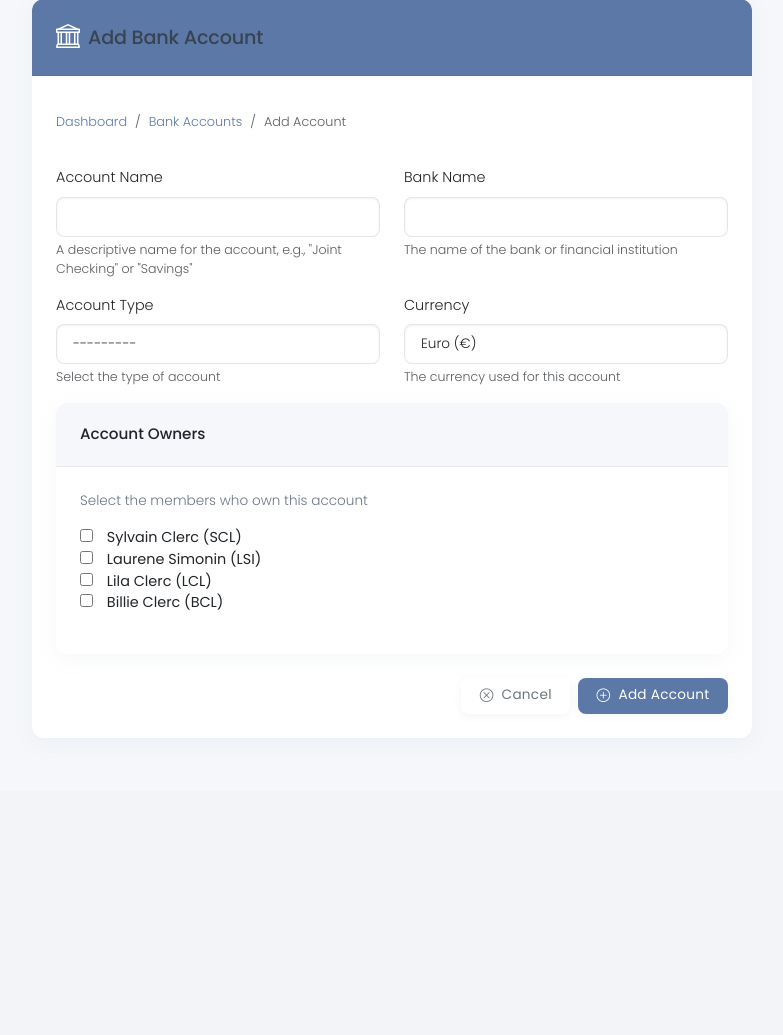
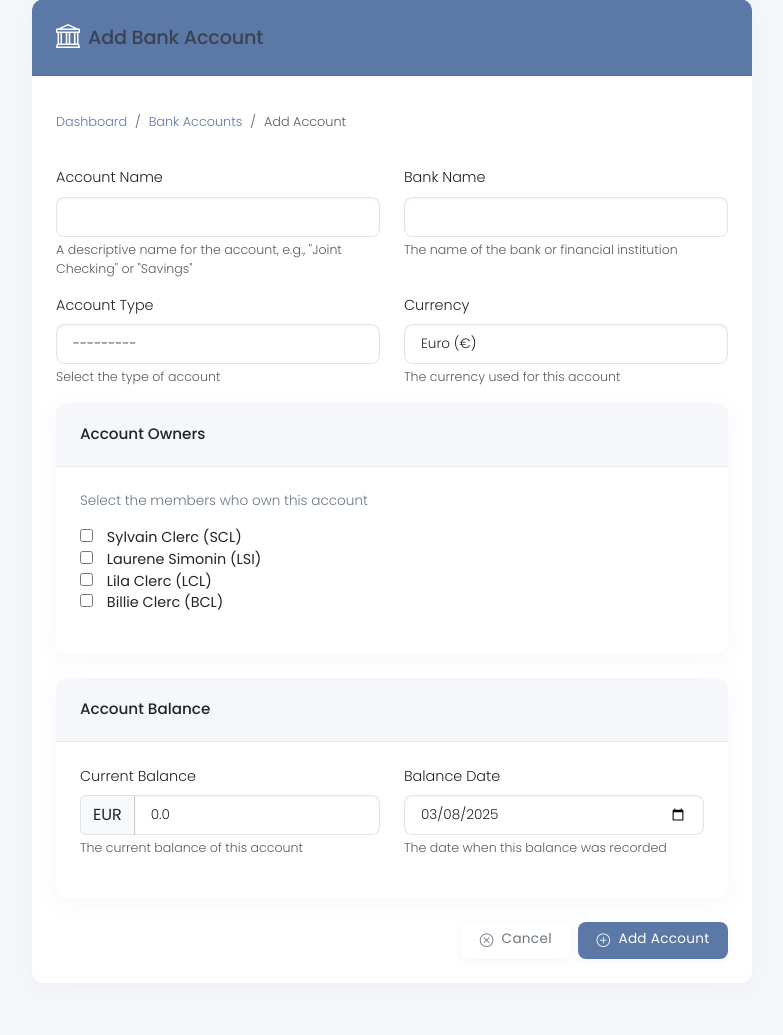
Before and after one commit to sloutmyv/finance_tracker_v1, a Django app: page /en/financial/bank-account/create/ in a window 1280 px wide. Shown: the part 146-1181 px from the top of the page, without its empty margins (248-1031 px from the left). Before the commit the page ends 884 px from the top, so only its background shows below. Run offline with Django 5.2, Linux system fonts and the light colour scheme; a user stored in the database is signed in; data comes from the database, SQL or seed files in the repository; both versions use the stored data as it was after the commit.

```diff
--- a/core/forms.py
+++ b/core/forms.py
@@ -44,19 +44,23 @@ class BankAccountForm(forms.ModelForm):
 
     class Meta:
         model = BankAccount
-        fields = ['name', 'bank_name', 'account_type', 'currency', 'members']
+        fields = ['name', 'bank_name', 'account_type', 'currency', 'members', 'balance', 'balance_date']
         widgets = {
             'name': forms.TextInput(attrs={'class': 'form-control'}),
             'bank_name': forms.TextInput(attrs={'class': 'form-control'}),
             'account_type': forms.Select(attrs={'class': 'form-control'}),
             'currency': forms.Select(attrs={'class': 'form-control'}),
             'members': forms.CheckboxSelectMultiple(),
+            'balance': forms.NumberInput(attrs={'class': 'form-control', 'step': '0.01'}),
+            'balance_date': DateInput(attrs={'class': 'form-control'}),
         }
         help_texts = {
             'name': _('A descriptive name for the account, e.g., "Joint Checking" or "Savings"'),
             'bank_name': _('The name of the bank or financial institution'),
             'currency': _('The currency used for this account'),
             'members': _('Select all family members who have access to this account'),
+            'balance': _('The current balance of this account'),
+            'balance_date': _('The date when this balance was recorded'),
         }
 
 class PaymentMethodForm(forms.ModelForm):
--- a/locale/en/LC_MESSAGES/django.json
+++ b/locale/en/LC_MESSAGES/django.json
@@ -10,5 +10,130 @@
   "French": "French",
   "Logout": "Logout",
   "Login": "Login",
-  "admin/": "admin/"
+  "admin/": "admin/",
+
+  "Hello": "Hello",
+  "Welcome to your personal Finance Tracker dashboard.": "Welcome to your personal Finance Tracker dashboard.",
+  "Financial Environment Setup": "Financial Environment Setup",
+  "Your financial environment is fully set up! You can now start tracking your finances.": "Your financial environment is fully set up! You can now start tracking your finances.",
+  "Complete the following steps to set up your financial environment:": "Complete the following steps to set up your financial environment:",
+  "Create Tax Household": "Create Tax Household",
+  "Create Now": "Create Now",
+  "Set up your tax household with a name.": "Set up your tax household with a name.",
+  "Add Family Members": "Add Members",
+  "Add Member": "Add Member",
+  "Add members to your tax household.": "Add members to your tax household.",
+  "Create Bank Accounts": "Create Bank Accounts",
+  "Add Account": "Add Account",
+  "Set up bank accounts linked to household members.": "Set up bank accounts linked to household members.",
+  "All set!": "All set!",
+  "Your financial environment is complete. You can now track your financial transactions.": "Your financial environment is complete. You can now track your financial transactions.",
+  "Setup required:": "Setup required:",
+  "You must complete all steps above before you can start tracking financial transactions.": "You must complete all steps above before you can start tracking financial transactions.",
+  "Manage Your Financial Environment": "Manage Your Financial Environment",
+
+  "Home": "Home",
+  "Welcome to Finance Tracker": "Welcome to Finance Tracker",
+  "Please login to access your personal dashboard.": "Please login to access your personal dashboard.",
+  "Username:": "Username:",
+  "Password:": "Password:",
+  "Your username and password didn't match. Please try again.": "Your username and password didn't match. Please try again.",
+  "Don't have an account? Contact your administrator.": "Don't have an account? Contact your administrator.",
+
+  "Logged Out": "Logged Out",
+  "You have been successfully logged out.": "You have been successfully logged out.",
+  "Log In Again": "Log In Again",
+  "Password Changed": "Password Changed",
+  "Your password has been changed successfully!": "Your password has been changed successfully!",
+  "Return to Dashboard": "Return to Dashboard",
+  "Current password:": "Current password:",
+  "New password:": "New password:",
+  "Confirm new password:": "Confirm new password:",
+  "Please correct the error(s) below.": "Please correct the error(s) below.",
+
+  "Tax Household": "Tax Household",
+  "Manage your family settings and household members.": "Manage your family settings and household members.",
+  "Banking": "Banking",
+  "Manage your bank accounts and their connections to household members.": "Manage your bank accounts and their connections to household members.",
+  "Manage bank accounts linked to your household members." : "Manage bank accounts linked to your household members.",
+  "Manage Bank Accounts": "Manage Bank Accounts",
+  "You need to create a tax household first": "You need to create a tax household first",
+  "Before adding bank accounts, you need to set up your tax household.": "Before adding bank accounts, you need to set up your tax household.",
+  "You need to add household members first": "You need to add household members first",
+  "Before adding bank accounts, you need to add members to your tax household.": "Before adding bank accounts, you need to add members to your tax household.",
+  "Add Household Member": "Add Household Member",
+  "Account": "Account",
+  "Bank": "Bank",
+  "Type": "Type",
+  "Currency": "Currency",
+  "Created": "Created",
+  "Owners": "Owners",
+  "Actions": "Actions",
+  "Not set": "Not set",
+  "No owners": "No owners",
+  "Edit": "Edit",
+  "You haven't added any bank accounts yet. Click the button above to add your first account.": "You haven't added any bank accounts yet. Click the button above to add your first account.",
+  "Ref": "Ref",
+  "Financial Settings": "Financial Settings",
+  "Tax Household Settings": "Tax Household Settings",
+  "Household Members": "Household Members",
+  "Created on": "Created on",
+  "Name": "Name",
+  "Trigram": "Trigram",
+  "Date of Birth": "Date of Birth",
+  "Delete": "Delete",
+  "You don't have any household members yet. Add your first member below.": "You don't have any household members yet. Add your first member below.",
+  "Manage All Members": "Manage All Members",
+  "You haven't set up your tax household yet.": "You haven't set up your tax household yet.",
+  "Update": "Update",
+  "Add": "Add",
+  "Bank Account": "Bank Account",
+  "Account Name": "Account Name",
+  "Bank Name": "Bank Name",
+  "Account Type": "Account Type",
+  "Select the type of account": "Select the type of account",
+  "Reference Code": "Reference Code",
+  "Auto-generated reference code for this account": "Auto-generated reference code for this account",
+  "Account Owners": "Account Owners",
+  "Cancel": "Cancel",
+  "Manage Household Members": "Manage Household Members",
+  "Manage Members": "Manage Members",
+  "Add, edit, or remove members from your household": "Add, edit, or remove members from your household",
+  "Edit Member": "Edit Member",
+  "New Member": "New Member",
+  "First Name": "First Name",
+  "Last Name": "Last Name",
+  "Delete this member": "Delete this member",
+  "Save Changes": "Save Changes",
+  "Select the members who own this account": "Select the members who own this account",
+  "Member": "Member",
+  "Household Member": "Household Member",
+  "The trigram is automatically generated and cannot be edited.": "The trigram is automatically generated and cannot be edited.",
+
+  "No account types are available. Please contact the administrator to create account types.": "No account types are available. Please contact the administrator to create account types.",
+  "A descriptive name for the account, e.g., \"Joint Checking\" or \"Savings\"": "A descriptive name for the account, e.g., \"Joint Checking\" or \"Savings\"",
+  "The name of the bank or financial institution": "The name of the bank or financial institution",
+  "The currency used for this account": "The currency used for this account",
+  "Select all family members who have access to this account": "Select all family members who have access to this account",
+
+  "Name of the tax household (e.g. 'Smith Family')": "Name of the tax household (e.g. 'Smith Family')",
+  "Name of the account": "Name of the account",
+  "Name of the bank": "Name of the bank",
+  "Auto-generated reference code": "Auto-generated reference code",
+  "Three-letter currency code": "Three-letter currency code",
+  "Account creation date and time": "Account creation date and time",
+
+  "Euro (€)": "Euro (€)",
+  "US Dollar ($)": "US Dollar ($)",
+  "British Pound (£)": "British Pound (£)",
+  "Japanese Yen (¥)": "Japanese Yen (¥)",
+  "Swiss Franc (Fr)": "Swiss Franc (Fr)",
+  "Australian Dollar (A$)": "Australian Dollar (A$)",
+  "Canadian Dollar (C$)": "Canadian Dollar (C$)",
+  "CFP Franc (₣)": "CFP Franc (₣)",
+  "Chinese Yuan (¥)": "Chinese Yuan (¥)",
+
+  "Create": "Create",
+  "Household": "Household",
+  "Household Name": "Household Name"
 }
--- a/locale/fr/LC_MESSAGES/django.json
+++ b/locale/fr/LC_MESSAGES/django.json
@@ -10,5 +10,130 @@
   "French": "Français",
   "Logout": "Déconnexion",
   "Login": "Connexion",
-  "admin/": "admin/"
+  "admin/": "admin/",
+
+  "Hello": "Bonjour",
+  "Welcome to your personal Finance Tracker dashboard.": "Bienvenue sur votre tableau de bord personnel du Gestionnaire de Finances.",
+  "Financial Environment Setup": "Configuration de l'Environnement Financier",
+  "Your financial environment is fully set up! You can now start tracking your finances.": "Votre environnement financier est entièrement configuré ! Vous pouvez maintenant commencer à suivre vos finances.",
+  "Complete the following steps to set up your financial environment:": "Complétez les étapes suivantes pour configurer votre environnement financier :",
+  "Create Tax Household": "Créer un Foyer Fiscal",
+  "Create Now": "Créer Maintenant",
+  "Set up your tax household with a name.": "Configurez votre foyer fiscal avec un nom.",
+  "Add Family Members": "Ajouter des Personnes",
+  "Add Member": "Ajouter un Membre",
+  "Add members to your tax household.": "Ajoutez des membres à votre foyer fiscal.",
+  "Create Bank Accounts": "Créer un Compte Bancaire",
+  "Add Account": "Ajouter un Compte",
+  "Set up bank accounts linked to household members.": "Configurez des comptes bancaires liés aux membres du foyer.",
+  "All set!": "Tout est prêt !",
+  "Your financial environment is complete. You can now track your financial transactions.": "Votre environnement financier est complet. Vous pouvez maintenant suivre vos transactions financières.",
+  "Setup required:": "Configuration requise :",
+  "You must complete all steps above before you can start tracking financial transactions.": "Vous devez compléter toutes les étapes ci-dessus avant de pouvoir commencer à suivre vos transactions financières.",
+  "Manage Your Financial Environment": "Gérer Votre Environnement Financier",
+
+  "Home": "Accueil",
+  "Welcome to Finance Tracker": "Bienvenue sur le Gestionnaire de Finances",
+  "Please login to access your personal dashboard.": "Veuillez vous connecter pour accéder à votre tableau de bord personnel.",
+  "Username:": "Nom d'utilisateur :",
+  "Password:": "Mot de passe :",
+  "Your username and password didn't match. Please try again.": "Votre nom d'utilisateur et votre mot de passe ne correspondent pas. Veuillez réessayer.",
+  "Don't have an account? Contact your administrator.": "Vous n'avez pas de compte ? Contactez votre administrateur.",
+
+  "Logged Out": "Déconnecté",
+  "You have been successfully logged out.": "Vous avez été déconnecté avec succès.",
+  "Log In Again": "Se reconnecter",
+  "Password Changed": "Mot de passe modifié",
+  "Your password has been changed successfully!": "Votre mot de passe a été modifié avec succès !",
+  "Return to Dashboard": "Retourner au tableau de bord",
+  "Current password:": "Mot de passe actuel :",
+  "New password:": "Nouveau mot de passe :",
+  "Confirm new password:": "Confirmer le nouveau mot de passe :",
+  "Please correct the error(s) below.": "Veuillez corriger les erreurs ci-dessous.",
+
+  "Tax Household": "Foyer Fiscal",
+  "Manage your family settings and household members.": "Gérez les paramètres de votre famille et les membres du foyer.",
+  "Banking": "Services Bancaires",
+  "Manage your bank accounts and their connections to household members.": "Gérez vos comptes bancaires et leurs liens avec les membres du foyer.",
+  "Manage bank accounts linked to your household members." : "Gérez vos comptes bancaires et leurs liens avec les membres du foyer.",
+  "Manage Bank Accounts": "Gérer les Comptes Bancaires",
+  "You need to create a tax household first": "Vous devez d'abord créer un foyer fiscal",
+  "Before adding bank accounts, you need to set up your tax household.": "Avant d'ajouter des comptes bancaires, vous devez configurer votre foyer fiscal.",
+  "You need to add household members first": "Vous devez d'abord ajouter des membres au foyer",
+  "Before adding bank accounts, you need to add members to your tax household.": "Avant d'ajouter des comptes bancaires, vous devez ajouter des membres à votre foyer fiscal.",
+  "Add Household Member": "Ajouter un Membre au Foyer",
+  "Account": "Compte",
+  "Bank": "Banque",
+  "Type": "Type",
+  "Currency": "Devise",
+  "Created": "Créé le",
+  "Owners": "Propriétaires",
+  "Actions": "Actions",
+  "Not set": "Non défini",
+  "No owners": "Aucun propriétaire",
+  "Edit": "Modifier",
+  "You haven't added any bank accounts yet. Click the button above to add your first account.": "Vous n'avez pas encore ajouté de comptes bancaires. Cliquez sur le bouton ci-dessus pour ajouter votre premier compte.",
+  "Ref": "Réf",
+  "Financial Settings": "Paramètres Financiers",
+  "Tax Household Settings": "Paramètres du Foyer Fiscal",
+  "Household Members": "Membres du Foyer",
+  "Created on": "Créé le",
+  "Name": "Nom",
+  "Trigram": "Trigramme",
+  "Date of Birth": "Date de Naissance",
+  "Delete": "Supprimer",
+  "You don't have any household members yet. Add your first member below.": "Vous n'avez pas encore de membres dans votre foyer. Ajoutez votre premier membre ci-dessous.",
+  "Manage All Members": "Gérer Tous les Membres",
+  "You haven't set up your tax household yet.": "Vous n'avez pas encore configuré votre foyer fiscal.",
+  "Update": "Modifier",
+  "Add": "Ajouter",
+  "Bank Account": "Compte Bancaire",
+  "Account Name": "Nom du Compte",
+  "Bank Name": "Nom de la Banque",
+  "Account Type": "Type de Compte",
+  "Select the type of account": "Sélectionnez le type de compte",
+  "Reference Code": "Code de Référence",
+  "Auto-generated reference code for this account": "Code de référence généré automatiquement pour ce compte",
+  "Account Owners": "Propriétaires du Compte",
+  "Cancel": "Annuler",
+  "Manage Household Members": "Gérer les Membres du Foyer",
+  "Manage Members": "Gérer les Membres",
+  "Add, edit, or remove members from your household": "Ajouter, modifier ou supprimer des membres de votre foyer",
+  "Edit Member": "Modifier le Membre",
+  "New Member": "Nouveau Membre",
+  "First Name": "Prénom",
+  "Last Name": "Nom",
+  "Delete this member": "Supprimer ce membre",
+  "Save Changes": "Enregistrer les Modifications",
+  "Select the members who own this account": "Sélectionnez les membres qui possèdent ce compte",
+  "Member": "Membre",
+  "Household Member": "Membre du Foyer",
+  "The trigram is automatically generated and cannot be edited.": "Le trigramme est généré automatiquement et ne peut pas être modifié.",
+
+  "No account types are available. Please contact the administrator to create account types.": "Aucun type de compte n'est disponible. Veuillez contacter l'administrateur pour créer des types de compte.",
+  "A descriptive name for the account, e.g., \"Joint Checking\" or \"Savings\"": "Un nom descriptif pour le compte, par ex., \"Compte Joint\" ou \"Épargne\"",
+  "The name of the bank or financial institution": "Le nom de la banque ou de l'institution financière",
+  "The currency used for this account": "La devise utilisée pour ce compte",
+  "Select all family members who have access to this account": "Sélectionnez tous les membres de la famille qui ont accès à ce compte",
+
+  "Name of the tax household (e.g. 'Smith Family')": "Nom du foyer fiscal (par ex. 'Famille Dupont')",
+  "Name of the account": "Nom du compte",
+  "Name of the bank": "Nom de la banque",
+  "Auto-generated reference code": "Code de référence généré automatiquement",
+  "Three-letter currency code": "Code de devise à trois lettres",
+  "Account creation date and time": "Date et heure de création du compte",
+
+  "Euro (€)": "Euro (€)",
+  "US Dollar ($)": "Dollar US ($)",
+  "British Pound (£)": "Livre Sterling (£)",
+  "Japanese Yen (¥)": "Yen Japonais (¥)",
+  "Swiss Franc (Fr)": "Franc Suisse (Fr)",
+  "Australian Dollar (A$)": "Dollar Australien (A$)",
+  "Canadian Dollar (C$)": "Dollar Canadien (C$)",
+  "CFP Franc (₣)": "Franc CFP (₣)",
+  "Chinese Yuan (¥)": "Yuan Chinois (¥)",
+
+  "Create": "Créer",
+  "Household": "Foyer",
+  "Household Name": "Nom du Foyer"
 }
--- a/templates/financial/bank_account_form.html
+++ b/templates/financial/bank_account_form.html
@@ -137,6 +137,43 @@
                         </div>
                     </div>
 
+                    <div class="card mb-4">
+                        <div class="card-header bg-light">
+                            <label class="mb-0">{% translate_json "Account Balance" %}</label>
+                        </div>
+                        <div class="card-body">
+                            <div class="row">
+                                <div class="col-md-6">
+                                    <div class="mb-3">
+                                        <label for="{{ form.balance.id_for_label }}" class="form-label">{% translate_json "Current Balance" %}</label>
+                                        <div class="input-group">
+                                            <span class="input-group-text">{{ form.currency.value }}</span>
+                                            {{ form.balance }}
+                                        </div>
+                                        <div class="form-text">{{ form.balance.help_text }}</div>
+                                        {% if form.balance.errors %}
+                                        <div class="text-danger mt-2">
+                                            {{ form.balance.errors }}
+                                        </div>
+                                        {% endif %}
+                                    </div>
+                                </div>
+                                <div class="col-md-6">
+                                    <div class="mb-3">
+                                        <label for="{{ form.balance_date.id_for_label }}" class="form-label">{% translate_json "Balance Date" %}</label>
+                                        {{ form.balance_date }}
+                                        <div class="form-text">{{ form.balance_date.help_text }}</div>
+                                        {% if form.balance_date.errors %}
+                                        <div class="text-danger mt-2">
+                                            {{ form.balance_date.errors }}
+                                        </div>
+                                        {% endif %}
+                                    </div>
+                                </div>
+                            </div>
+                        </div>
+                    </div>
+
                     <div class="d-grid gap-2 d-md-flex justify-content-md-end mt-4">
                         <a href="{% url 'bank_account_list' %}" class="btn btn-outline-secondary">
                             <i class="bi bi-x-circle me-1"></i> {% translate_json "Cancel" %}
```
Also changed, not shown: core/models.py (+11 -0 lines), templates/financial/bank_account_list.html (+7 -0 lines), core/migrations/0006_bankaccount_balance_bankaccount_balance_date.py (added), db.sqlite3.
